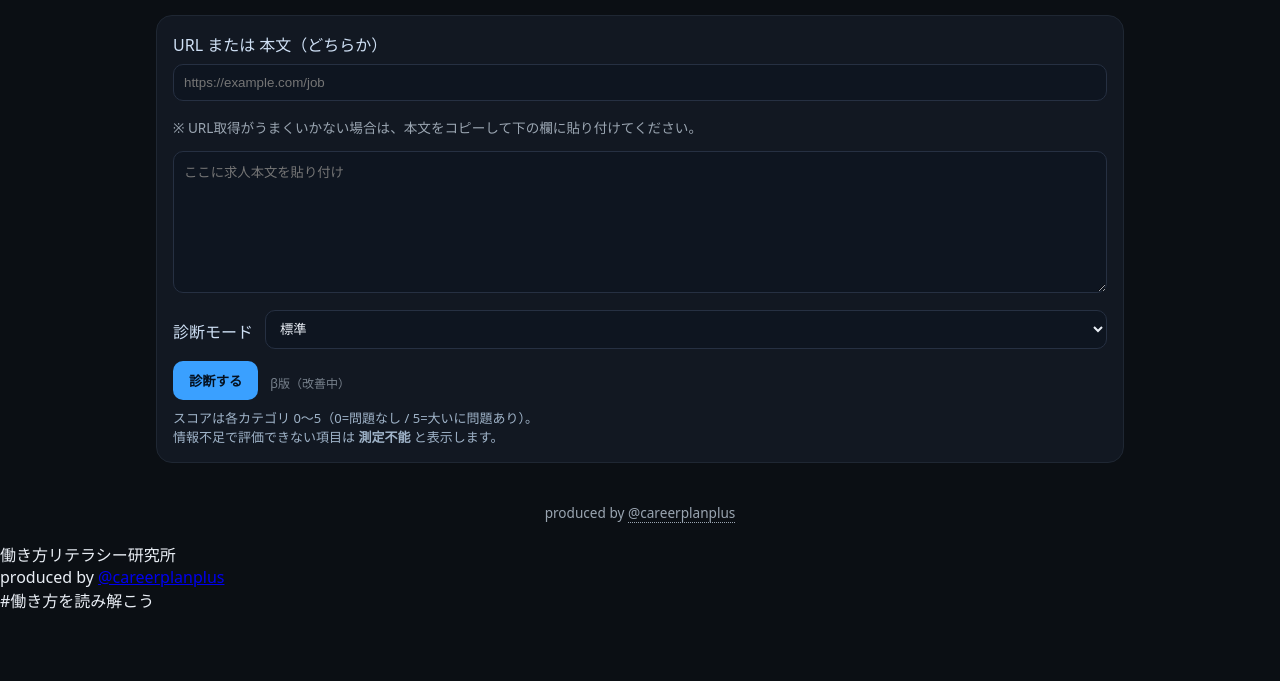
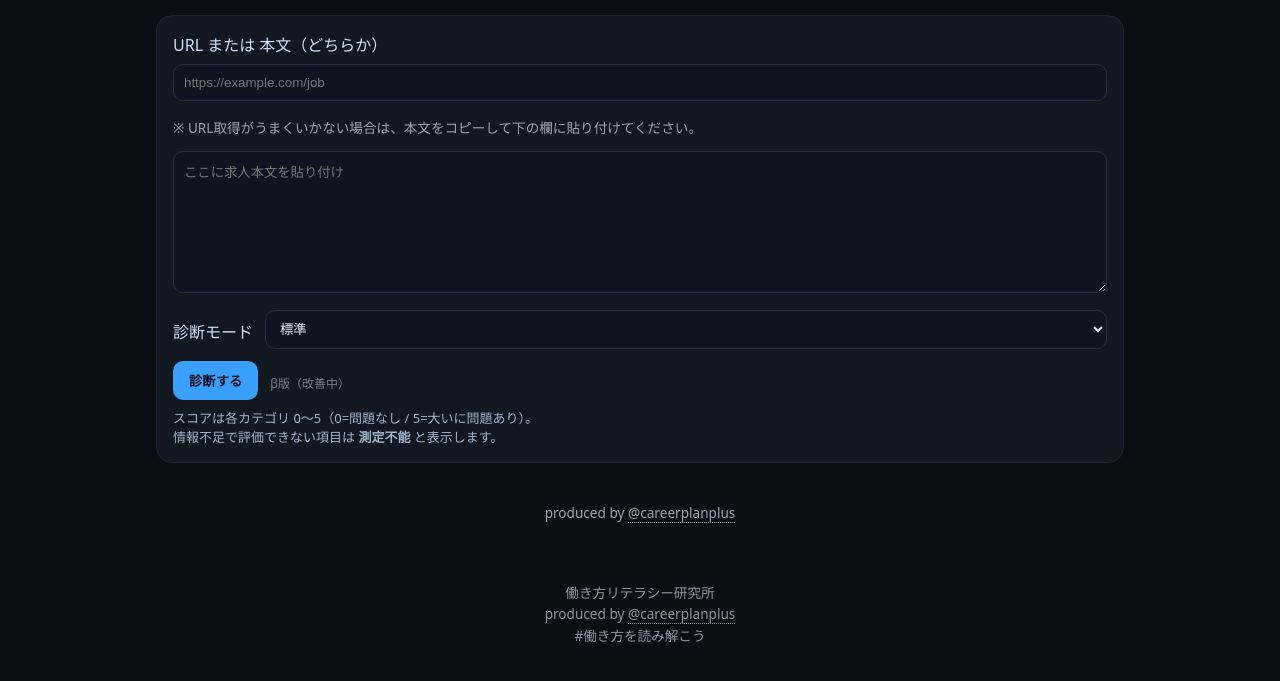
Before and after one commit to kenoshita/yabasa-analyzer, a plain HTML site: page static/index.html in a window 1280 px wide. Shown: the part 67-748 px from the top of the page. Drawn offline with Linux system fonts and the light colour scheme; files that its build step writes are made by us from their sources; files whose address does not match are found by name.

Commit message:
Update styles.css

```diff
--- a/static/styles.css
+++ b/static/styles.css
@@ -64,3 +64,22 @@ label {
   text-align: left;
   opacity: 0.75;
 }
+.project-footer {
+  text-align: center;
+  margin-top: 60px;
+  margin-bottom: 40px;
+  font-size: 0.85rem;
+  color: #9aa5b1;
+  line-height: 1.6;
+  opacity: 0.9;
+}
+
+.project-footer a {
+  color: #9aa5b1;
+  text-decoration: none;
+  border-bottom: 1px dotted #9aa5b1;
+}
+
+.project-footer a:hover {
+  color: #ffffff;
+}
```
